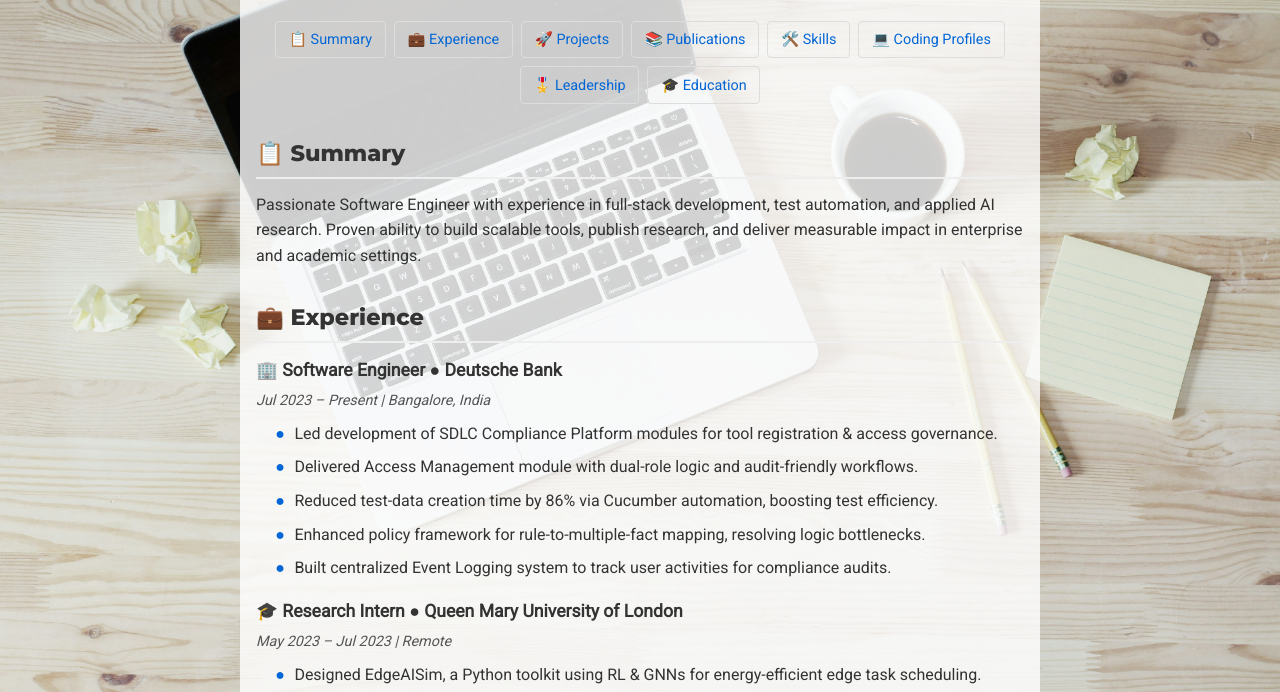
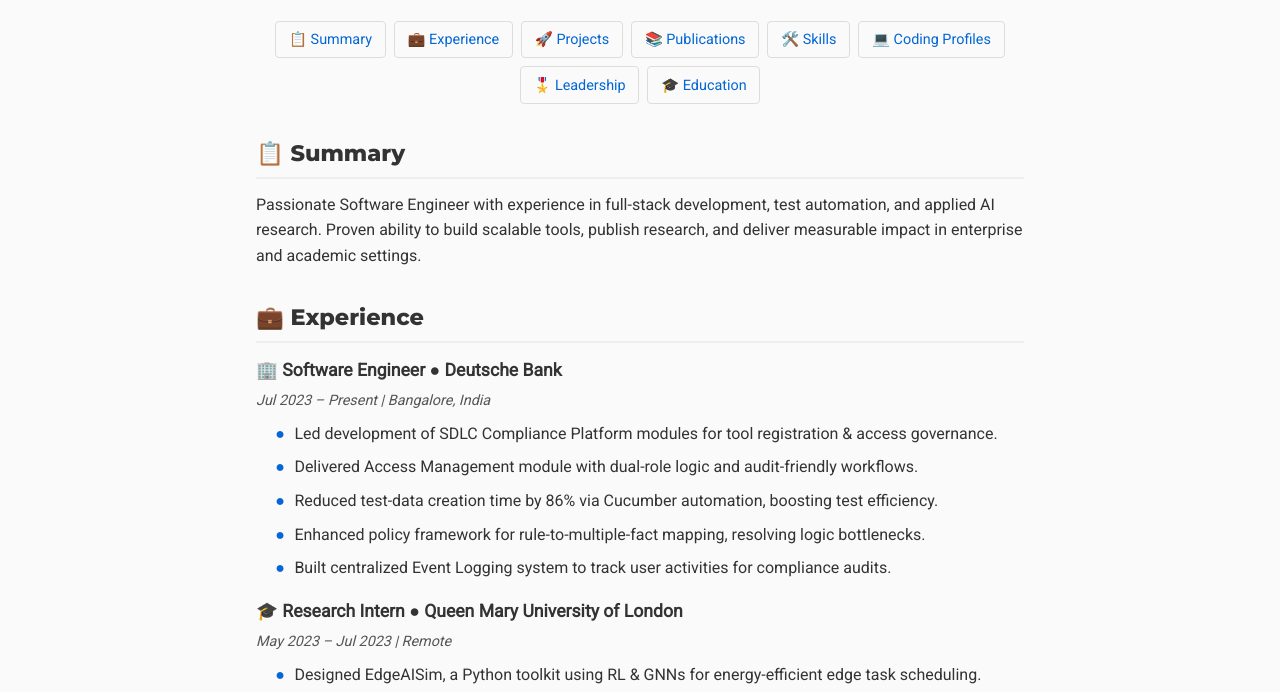
Before and after one commit to Ayush-Baranwal/portfolio, a plain HTML site: page index.html in a window 1280 px wide. Shown: the part 125-817 px from the top of the page. Drawn offline with Linux system fonts and the light colour scheme.

Commit message:
Update styles.css

```diff
--- a/styles.css
+++ b/styles.css
@@ -1,10 +1,5 @@
 /* Reset & base */
-* {
-  margin: 0;
-  padding: 0;
-  box-sizing: border-box;
-}
-
+* { margin:0; padding:0; box-sizing:border-box; }
 body {
   font-family: 'Roboto', sans-serif;
   line-height: 1.6;
@@ -12,58 +7,16 @@
   max-width: 800px;
   margin: auto;
   padding: 1rem;
-  background-image: url('assets/background.jpg');
-  background-size: cover;
-  background-position: center;
-  background-attachment: fixed;
-  position: relative;
+  background: #fafafa;
   animation: fadeIn 0.8s ease-out;
-  overflow-x: hidden;
 }
-
-/* Overlay for readability */
-body::before {
-  content: "";
-  position: absolute;
-  inset: 0;
-  background: rgba(255, 255, 255, 0.8);
-  pointer-events: none;
-  z-index: 1;
-}
-
-/* Ensure content sits above overlay */
-header,
-.site-nav,
-main,
-.site-footer {
-  position: relative;
-  z-index: 2;
-}
-
-/* Animations */
 @keyframes fadeIn {
   from { opacity: 0; }
   to   { opacity: 1; }
 }
 
-@keyframes slideInDown {
-  from { transform: translateY(-20px); opacity: 0; }
-  to   { transform: translateY(0); opacity: 1; }
-}
-
-@keyframes slideInUp {
-  from { transform: translateY(20px); opacity: 0; }
-  to   { transform: translateY(0); opacity: 1; }
-}
-
-/* Links */
-a {
-  color: #0366d6;
-  text-decoration: none;
-}
-a:hover {
-  text-decoration: underline;
-}
+a { color: #0366d6; text-decoration:none; }
+a:hover { text-decoration:underline; }
 
 /* Header */
 .site-header {
@@ -71,15 +24,16 @@
   margin-bottom: 1.5rem;
   animation: slideInDown 0.6s ease-out;
 }
+@keyframes slideInDown {
+  from { transform: translateY(-20px); opacity: 0; }
+  to   { transform: translateY(0); opacity: 1; }
+}
 .site-header h1 {
   font-family: 'Montserrat', sans-serif;
   font-size: 2rem;
   margin-bottom: 0.2rem;
 }
-.contact a {
-  margin: 0 0.5rem;
-  font-weight: 500;
-}
+.contact a { margin: 0 0.5rem; font-weight: 500; }
 
 /* Navigation */
 .site-nav {
@@ -103,9 +57,7 @@
 }
 
 /* Sections */
-section {
-  margin-bottom: 2rem;
-}
+section { margin-bottom: 2rem; }
 section h2 {
   border-bottom: 2px solid #eee;
   padding-bottom: 0.3rem;
@@ -117,13 +69,14 @@
   gap: 0.3rem;
 }
 
-/* Experience & Items */
+/* Items animation */
 .item {
   margin-bottom: 1rem;
   animation: fadeIn 0.6s ease-out;
 }
 .item:nth-child(even) { animation-delay: 0.1s; }
 .item:nth-child(odd)  { animation-delay: 0.2s; }
+
 .item h3 {
   font-size: 1.1rem;
   margin-bottom: 0.2rem;
@@ -135,11 +88,7 @@
 }
 
 /* Lists */
-ul {
-  list-style: none;
-  margin-top: 0.5rem;
-  padding-left: 1.2rem;
-}
+ul { list-style: none; margin-top: 0.5rem; padding-left: 1.2rem; }
 ul li {
   position: relative;
   margin-bottom: 0.5rem;
@@ -161,3 +110,7 @@
   color: #777;
   animation: slideInUp 0.6s ease-out;
 }
+@keyframes slideInUp {
+  from { transform: translateY(20px); opacity: 0; }
+  to   { transform: translateY(0); opacity: 1; }
+}
```
